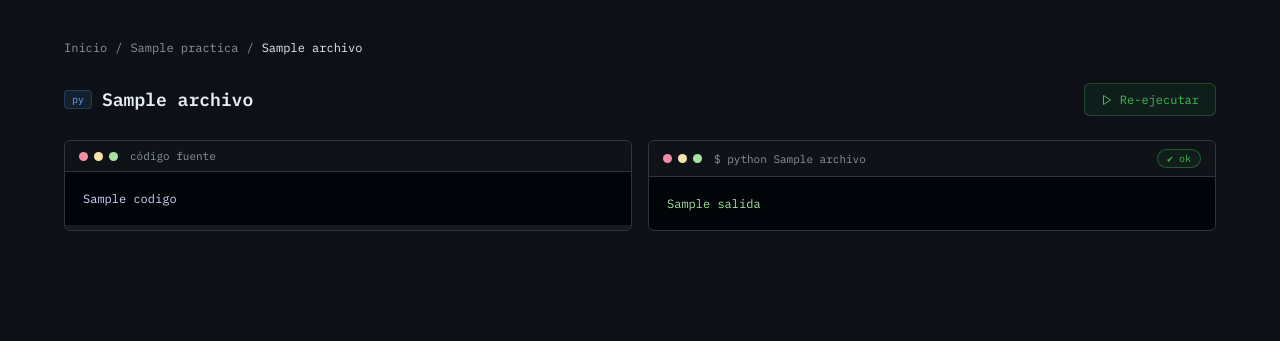
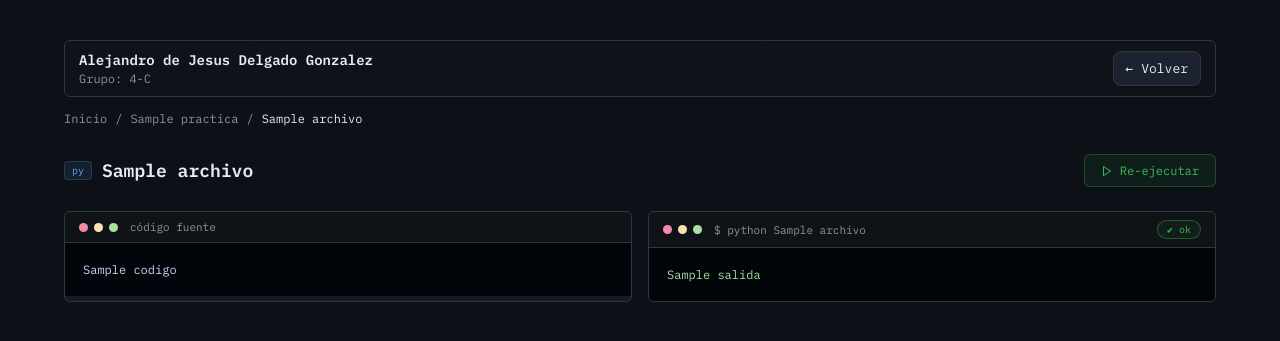
Before and after one commit to ManAlighieri/Estructura-de-Datos-2026, a Flask app: template Proyecto/templates/archivo.html in a window 1280 px wide. Shown: the part 52-393 px from the top of the page. Run offline with Flask 3, Linux system fonts and the light colour scheme; the template is opened without the code that fills it: most values are stand-ins (such as "Sample title", 1, 10 or a date in 2020).

Commit message:
Casi Ultimo

```diff
--- a/Proyecto/static/css/style.css
+++ b/Proyecto/static/css/style.css
@@ -475,3 +475,32 @@ body { font-family: var(--sans); background: var(--bg); color: var(--text); min-
   color: var(--dim);
   line-height: 1.6;
 }
+
+/* Encabezado autor / grupo y botón volver */
+.page-meta {
+  display:flex;
+  justify-content:space-between;
+  align-items:center;
+  gap:12px;
+  margin-bottom:14px;
+  padding:10px 14px;
+  background: linear-gradient(180deg, rgba(255,255,255,0.01), rgba(255,255,255,0.005));
+  border:1px solid var(--border);
+  border-radius: var(--r);
+}
+.page-meta .meta-left { display:flex; flex-direction:column; gap:2px; }
+.meta-name { font-family: var(--mono); font-size:14px; font-weight:600; color:var(--text); }
+.meta-group { font-family: var(--mono); font-size:12px; color:var(--dim); }
+
+.meta-right { display:flex; align-items:center; gap:8px; }
+.back-btn {
+  padding:8px 12px;
+  border-radius:8px;
+  border:1px solid var(--border);
+  background:var(--bg3);
+  color:var(--text);
+  cursor:pointer;
+  font-family:var(--mono);
+  font-size:13px;
+}
+.back-btn:hover { border-color:var(--blue); color:var(--blue); }
--- a/Proyecto/templates/archivo.html
+++ b/Proyecto/templates/archivo.html
@@ -2,6 +2,18 @@
 {% block title %}{{ archivo }} — {{ practica }}{% endblock %}
 {% block content %}
 <div class="page-archivo">
+{# Encabezado con autor, grupo y botón volver #}
+<div class="page-meta">
+  <div class="meta-left">
+    <div class="meta-name">{{ autor | default('Alejandro de Jesus Delgado Gonzalez') }}</div>
+    <div class="meta-group">{{ grupo | default('Grupo: 4-C') }}</div>
+  </div>
+  <div class="meta-right">
+    <button class="back-btn" onclick="history.back()">
+      ← Volver
+    </button>
+  </div>
+</div>
 
   <div class="breadcrumb">
     <a href="{{ url_for('inicio') }}">Inicio</a>
```
